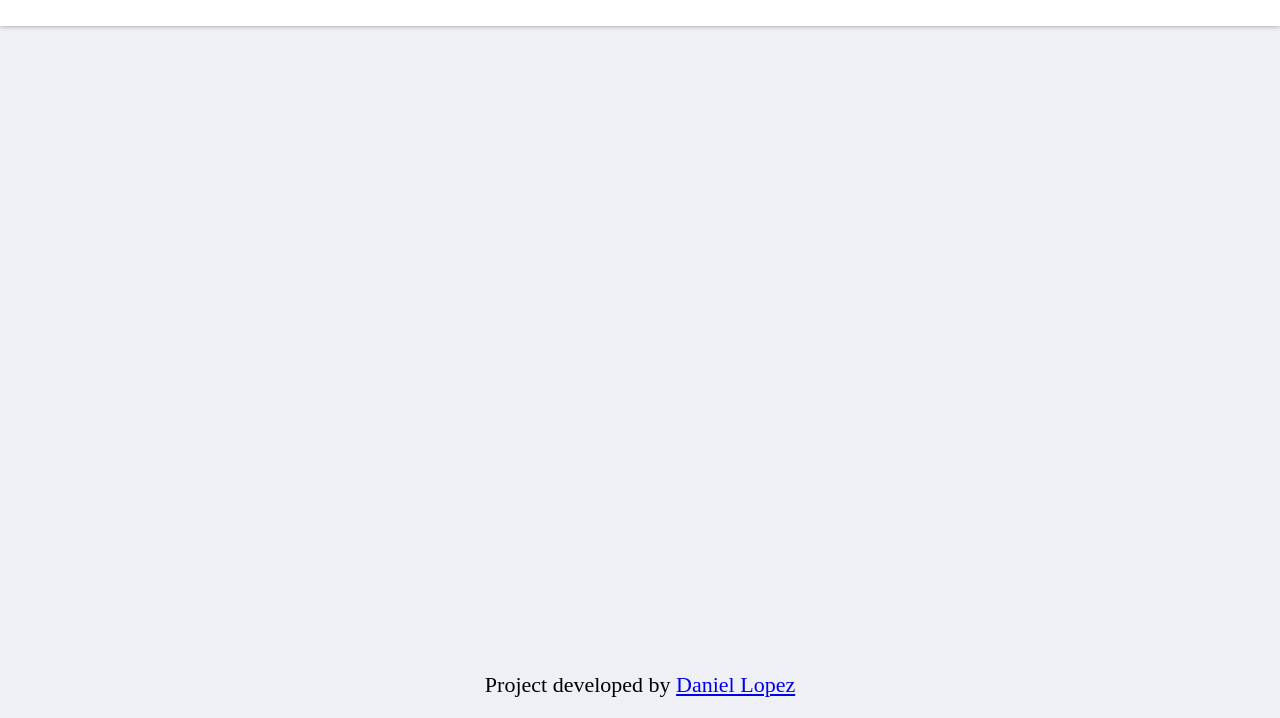
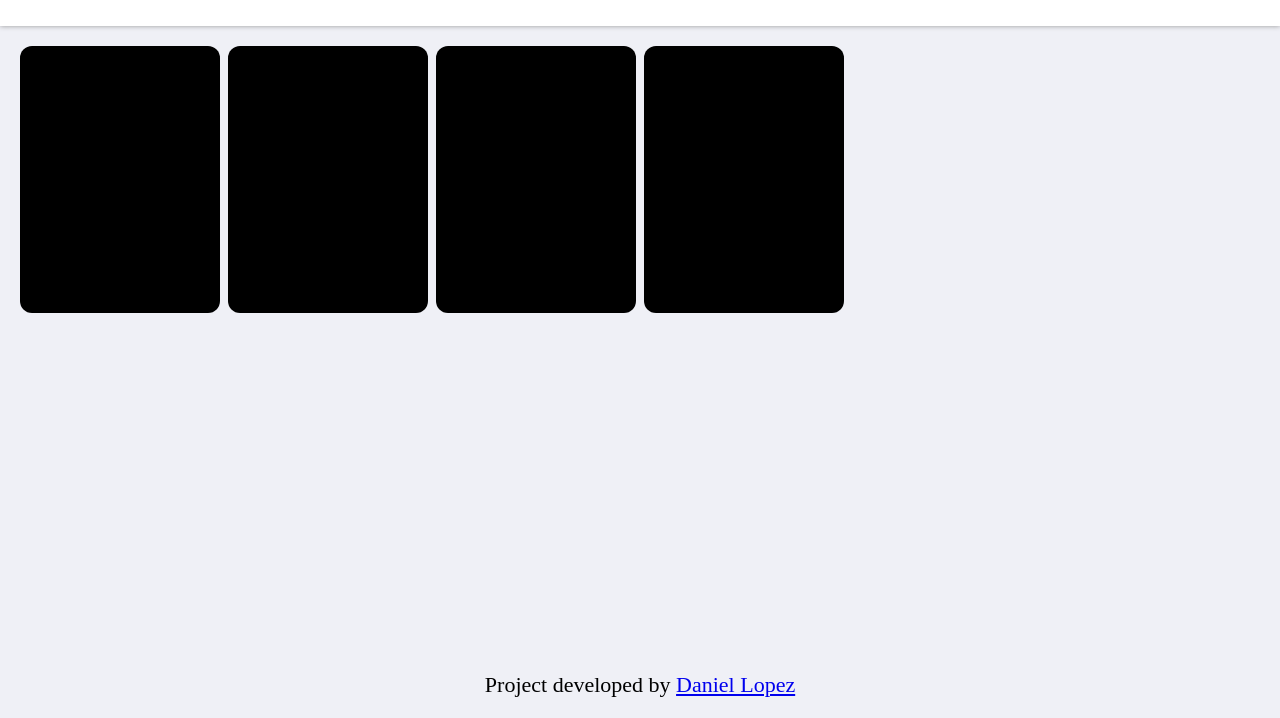
Before and after one commit to DanielLopezUCM/library-odin, a plain HTML site: page index.html in a window 1280 px wide. Shown: the part 82-800 px from the top of the page. Drawn offline with Linux system fonts and the light colour scheme.

Commit message:
Created the booksgrid and dimensions of book-cards

```diff
--- a/index.html
+++ b/index.html
@@ -14,7 +14,14 @@
   <header>
     <h1>Library</h1>
   </header>
-  <main></main>
+  <main>
+    <div class="books-grid">
+      <div class="block"></div>
+      <div class="block"></div>
+      <div class="block"></div>
+      <div class="block"></div>
+    </div>
+  </main>
   <footer>
     <div>
       Project developed by <a href="https://github.com/DanielLopezUCM/library-odin">Daniel Lopez</a>
--- a/style.css
+++ b/style.css
@@ -39,3 +39,17 @@ footer {
 main {
     flex: 1;
 }
+
+.books-grid {
+    display: grid;
+    grid-template-columns: repeat(auto-fill, minmax(max(175px,14%), 1fr));
+    gap: 8px;
+    padding: 20px;
+    justify-content: center;
+}
+
+.block {
+    background-color: black;
+    aspect-ratio: 0.75;
+    border-radius: 12px;
+}
```
